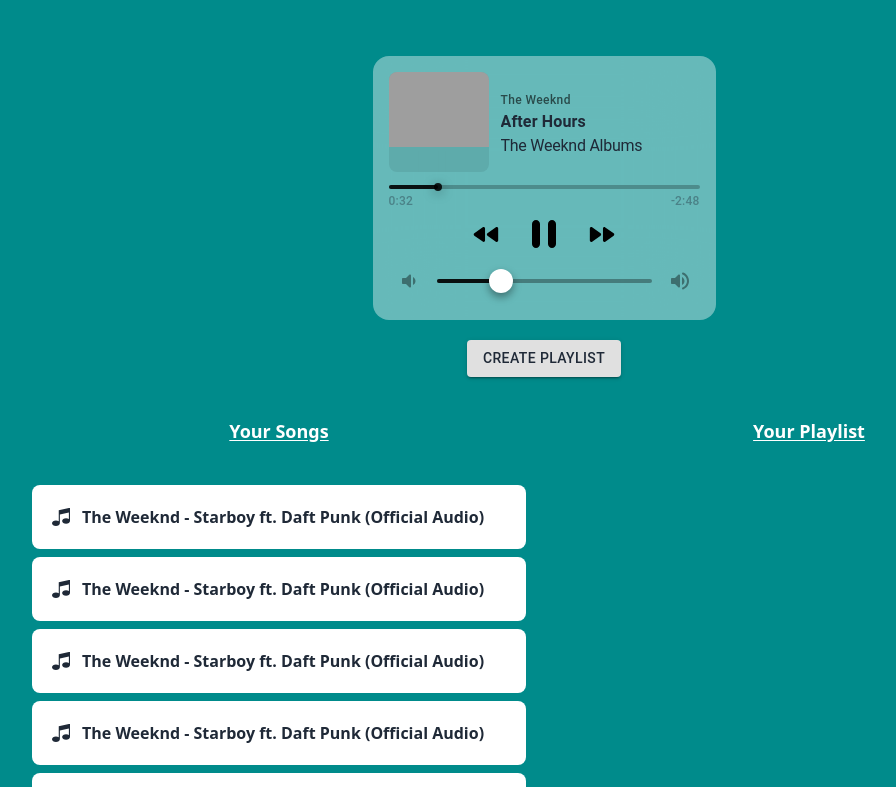
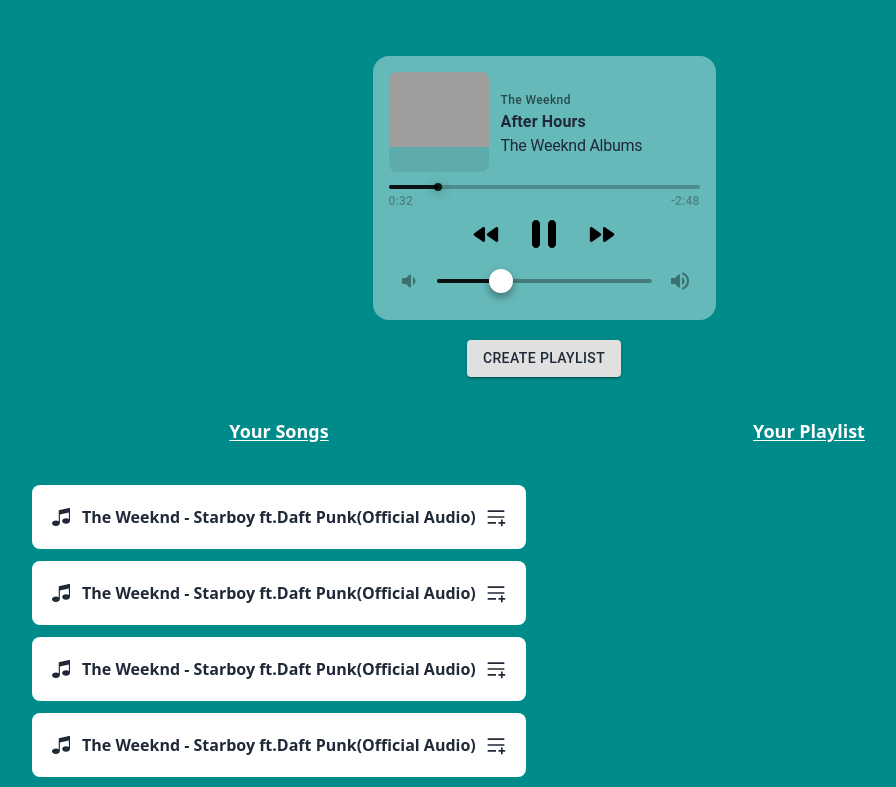
Before and after one commit to TaseenFuadJeem/Music-Player, a React (Create React App) app: page / in a window 1280 px wide. Shown: the top 787 px of the page, without its empty margins (96-992 px from the left). Built offline with nearby package versions, Linux system fonts and the light colour scheme; grey boxes are pictures that could not be loaded.

Commit message:
Added the songs into an array

```diff
--- a/src/Components/Playlist/AllPlaylist.js
+++ b/src/Components/Playlist/AllPlaylist.js
@@ -1,9 +1,10 @@
 import React from 'react';
+import { CgPlayList } from 'react-icons/cg';
 
 const AllPlaylist = ({ allPlaylist }) => {
 
     return (
-        <button className='btn relative mx-3 bg-white text-black hover:text-white hover:bg-gray-500'>{allPlaylist} <span className='ml-5'>🎶</span></button>
+        <button className='btn relative mx-3 bg-white text-black hover:text-white hover:bg-gray-500'>{allPlaylist} <CgPlayList className='text-2xl ml-3 relative top-[2px]' /></button>
     );
 };
 
--- a/src/Components/Playlist/Songs.js
+++ b/src/Components/Playlist/Songs.js
@@ -1,24 +1,27 @@
 import React from 'react';
 import { ImMusic } from 'react-icons/im';
+import { RiPlayListAddFill } from 'react-icons/ri';
 
 const Songs = () => {
+
+    const allSongs = [
+        'The Weeknd - Starboy ft.Daft Punk(Official Audio)',
+        'The Weeknd - Starboy ft.Daft Punk(Official Audio)',
+        'The Weeknd - Starboy ft.Daft Punk(Official Audio)',
+        'The Weeknd - Starboy ft.Daft Punk(Official Audio)',
+        'The Weeknd - Starboy ft.Daft Punk(Official Audio)',
+        'The Weeknd - Starboy ft.Daft Punk(Official Audio)',
+    ]
+
     return (
         <section className='mb-6'>
-            <div className='bg-white rounded-lg p-5 flex items-center'>
-                <ImMusic className='mr-3 text-lg' /> <p className='font-semibold'>The Weeknd - Starboy ft. Daft Punk (Official Audio)</p>
-            </div>
-            <div className='bg-white rounded-lg p-5 flex items-center mt-2'>
-                <ImMusic className='mr-3 text-lg' /> <p className='font-semibold'>The Weeknd - Starboy ft. Daft Punk (Official Audio)</p>
-            </div>
-            <div className='bg-white rounded-lg p-5 flex items-center mt-2'>
-                <ImMusic className='mr-3 text-lg' /> <p className='font-semibold'>The Weeknd - Starboy ft. Daft Punk (Official Audio)</p>
-            </div>
-            <div className='bg-white rounded-lg p-5 flex items-center mt-2'>
-                <ImMusic className='mr-3 text-lg' /> <p className='font-semibold'>The Weeknd - Starboy ft. Daft Punk (Official Audio)</p>
-            </div>
-            <div className='bg-white rounded-lg p-5 flex items-center mt-2'>
-                <ImMusic className='mr-3 text-lg' /> <p className='font-semibold'>The Weeknd - Starboy ft. Daft Punk (Official Audio)</p>
-            </div>
+            {
+                allSongs.map(song =>
+                    <div className='bg-white rounded-lg p-5 flex items-center mb-3 relative'>
+                        <ImMusic className='mr-3 text-lg' /> <p className='font-semibold'>{song}</p> <RiPlayListAddFill className='ml-auto text-xl cursor-pointer' />
+                    </div>
+                )
+            }
         </section>
     );
 };
```
